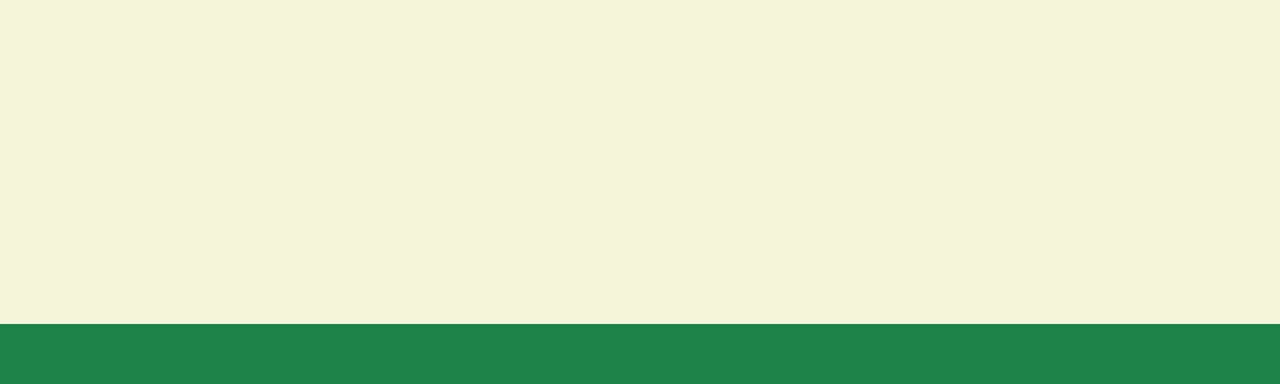
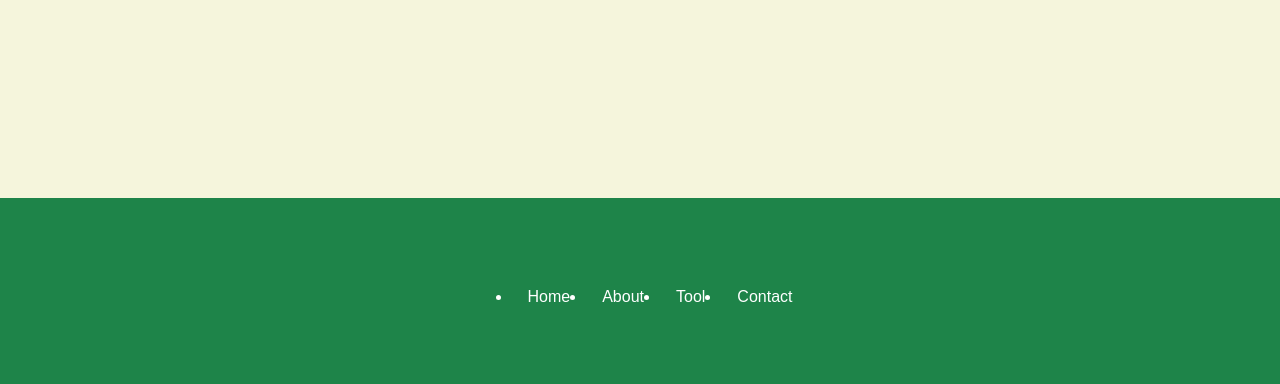
Before and after one commit to Efran08/fylogenetische-boom, a Flask app: page /contact in a window 1280 px wide. Shown: the part 496-880 px from the top of the page. Run offline with Flask 3, Linux system fonts and the light colour scheme.

```diff
--- a/templates/contact_page.html
+++ b/templates/contact_page.html
@@ -3,6 +3,7 @@
         Contact Form
     {% endblock %}
     {% block content %}
+        <link rel="stylesheet" href="{{ url_for('static', filename='home_page.css') }}">
 
         <h1>Contact Us</h1>
 
@@ -10,16 +11,32 @@
             Any questions or comments? Please let us know! Fill out the form below.
         </p>
 
- <form class="contact_form" action="" method="post">
+        <form class="contact_form" action="/contact" method="post">
 
              <label class="large-label" for="name">Name:</label><br>
-             <input type="text" id="name" name="name">
+             <input type="text" id="name" name="name" required>
                <br>
              <label class="large-label" for="email">Email:</label><br>
-             <input type="text" id="email" name="email"><br>
+             <input type="text" id="email" name="email" required>
+                <br>
              <label class="large-label" for="message">Message:</label><br>
-             <textarea id="message" name="message"></textarea>
+             <textarea id="message" name="message" required></textarea>
                <button name="button" id="button">Submit</button>
-           </form>
+        </form>
+
     {% endblock %}
-     </body>
+
+    {% block footer %}
+        <footer>
+            <div class="footer-container">
+                <div class="footer-column">
+                    <ul>
+                        <li><a href="{{ url_for('home_pagina') }}">Home</a></li>
+                        <li><a href="{{ url_for('dynamische_about_pagina') }}">About</a></li>
+                        <li><a href="{{ url_for('tool_gebruiken') }}">Tool</a></li>
+                        <li><a href="{{ url_for('contact_pagina') }}">Contact</a></li>
+                    </ul>
+                </div>
+            </div>
+        </footer>
+    {% endblock %}
```
